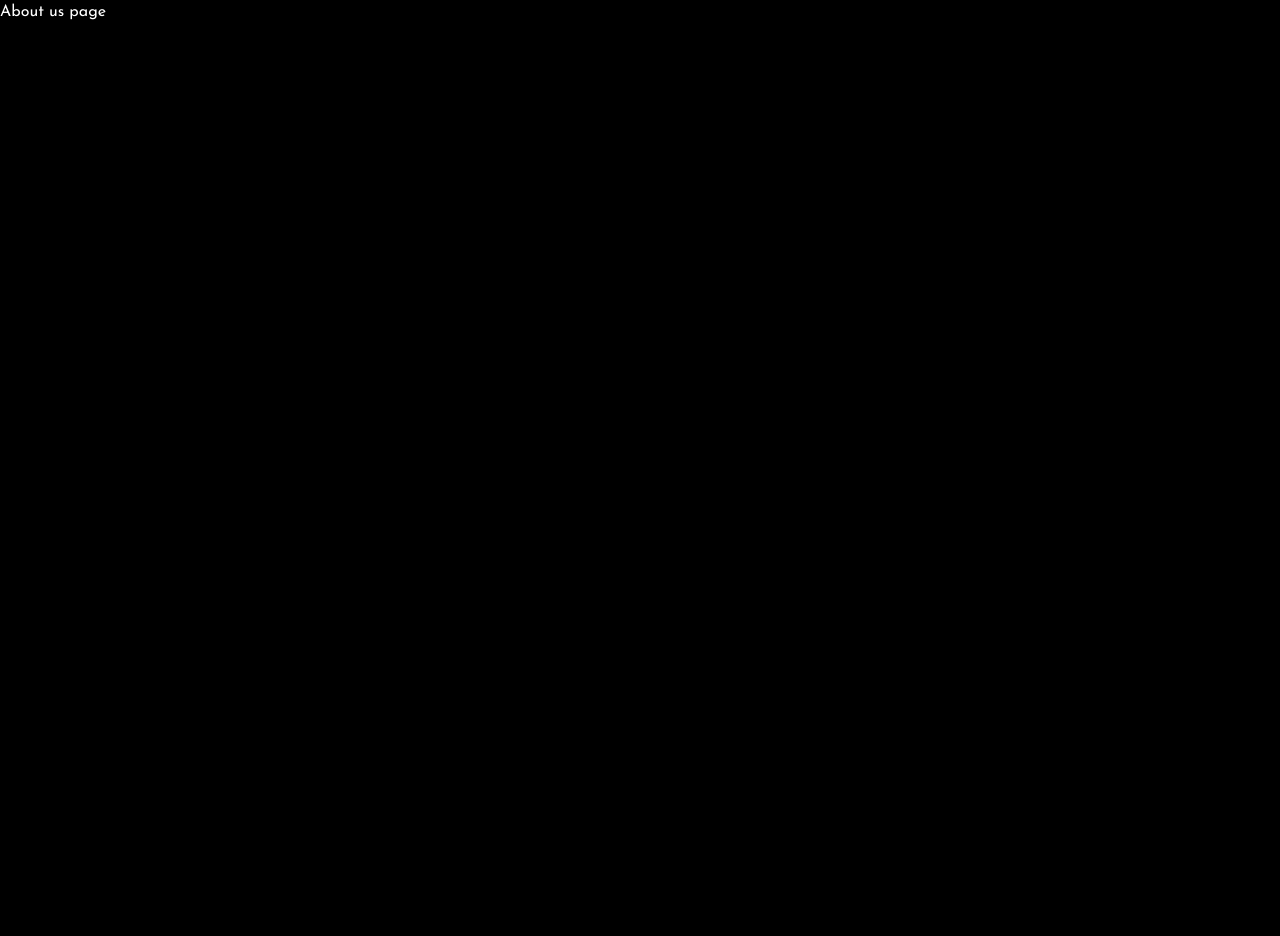
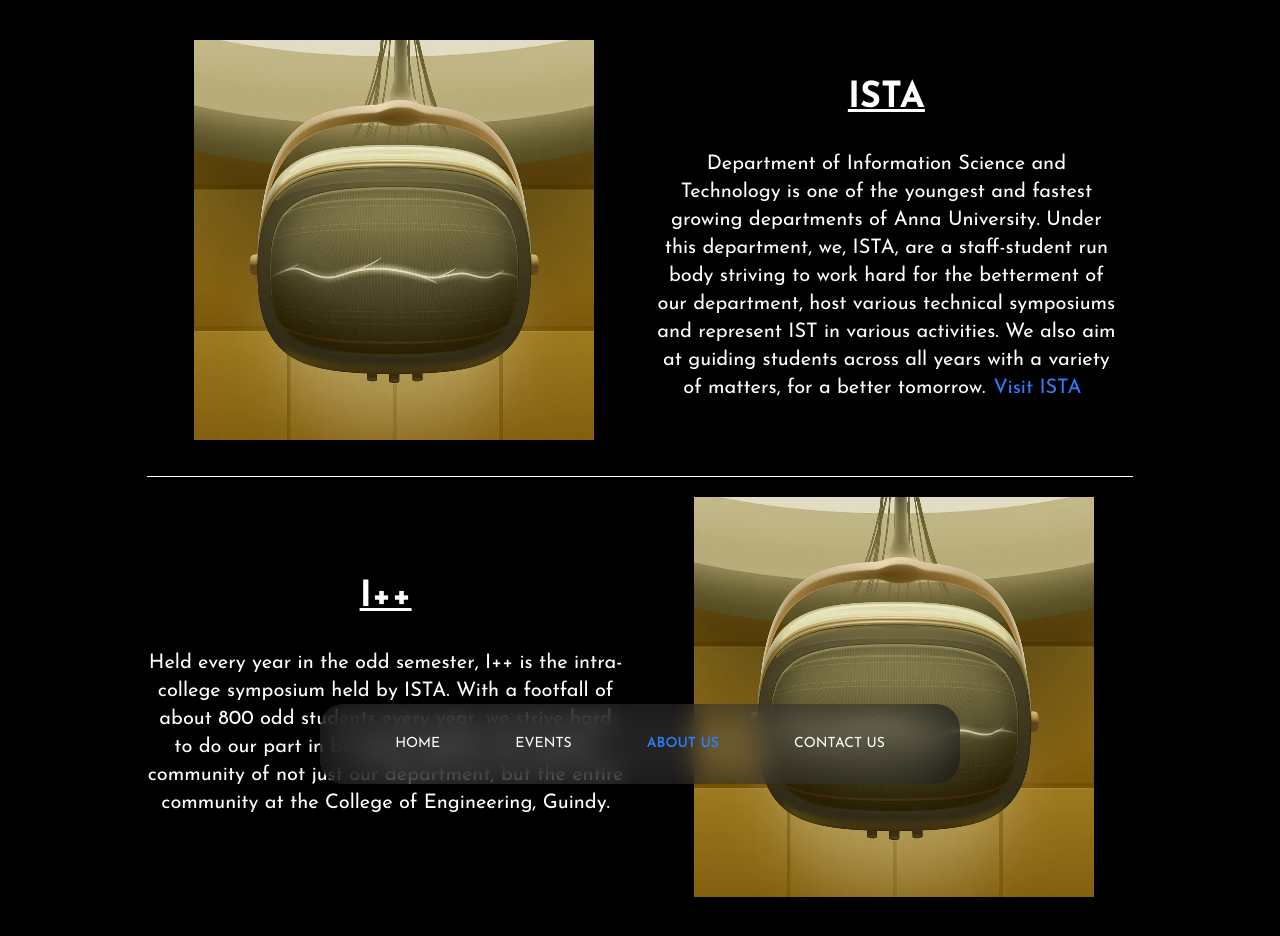
Before and after one commit to Gogul11/IPP-Website, a Next.js app: page /about in a window 1280 px wide. Shown: the top 936 px of the page. Before the commit the page ends 800 px from the top, so only its background shows below. Built offline with nearby package versions, Linux system fonts and the light colour scheme.

Commit message:
partially done

```diff
--- a/app/about/page.tsx
+++ b/app/about/page.tsx
@@ -1,11 +1,50 @@
-import React from 'react';
+import React from "react";
+import Navbar from "@/components/Navbar";
+import { aboutUsContent } from "@/utils/aboutusContent";
 
-const About = () => {
-    return (
-        <div className='text-white'>
-            About us page
-        </div>
-    );
-}
+const AboutUs = () => {
+  return (
+    <div className="h-full w-full bg-black text-white flex flex-col items-center p-6 gap-5 ">
+    	<Navbar style="w-[50%] max-md:w-full fixed bottom-4 max-md:bottom-0 z-50"/>
 
-export default About;
+		<div className="flex  w-[80%] gap-8 items-center justify-center p-4 max-md:flex-col">
+			<div className="w-[50%]  flex justify-center max-md:w-full">
+				<img src="/image.png" className="h-100 w-100" alt="ISTA image" />
+			</div>
+
+			<div className="w-[50%] flex flex-col gap-8 justify-center items-center max-md:w-full ">
+				<p
+					className="lg:text-4xl underline font-bold md:text-3xl text-2xl"
+				>ISTA</p>
+				<p
+					className="lg:text-xl text-center md:text-lg text-md"
+				>{aboutUsContent.content1}
+					<a
+						href="https://istaceg.in/"
+						target="_blank"
+						className="text-blue-500 mx-2 cursor-pointer"
+					>Visit ISTA</a>
+				</p>
+			</div>
+		</div>
+		<hr className="text-white w-[80%]" color="white"/>
+		<div className=" w-[80%] flex flex-row-reverse gap-8 items-center justify-center  pb-32 max-md:flex-col">
+			<div className="w-[50%]  flex justify-center max-md:w-full">
+				<img src="/image.png" className="h-100 w-100" alt="I++ image" />
+			</div>
+
+			<div className="w-[50%] flex flex-col gap-8 justify-center items-center max-md:w-full ">
+				<p
+					className="lg:text-4xl underline font-bold md:text-3xl text-2xl"
+				>I++</p>
+				<p
+					className="lg:text-xl text-center md:text-lg text-md"
+				>{aboutUsContent.content2}</p>
+			</div>
+		</div>
+
+	</div>
+  );
+};
+
+export default AboutUs;
--- a/app/page.tsx
+++ b/app/page.tsx
@@ -15,7 +15,7 @@
 				<p
 					className="text-[200px] max-md:text-7xl max-lg:text-8xl"
 					style={{
-						color: "black",
+						color: "white",
 						textShadow: "0 0 10px white, 0 0 10px white, 0 0 20px white"
 					}}
 				>
@@ -24,7 +24,7 @@
 				<p
 					className="text-9xl max-md:text-7xl max-lg:text-8xl"
 					style={{
-						color: "black",
+						color: "white",
 						textShadow: "0 0 10px white, 0 0 10px white, 0 0 20px white"
 					}}
 				>
--- a/components/Navbar.tsx
+++ b/components/Navbar.tsx
@@ -1,6 +1,7 @@
 'use client'
 
 import Link from "next/link"
+import { usePathname } from "next/navigation"
 import React from "react"
 
 interface props {
@@ -15,11 +16,13 @@
 		{ name : 'CONTACT US', link : '/contact'}
 	]
 
+	const pathname = usePathname()
+
     return (
         <div
 			className={` bg-white/20 h-20 md:rounded-3xl mx-10 max-md:h-15 backdrop-blur-md ${style}`}
 			style={{
-				boxShadow: "1px 0px 73px 8px rgba(0,0,0,0.9) inset"
+				boxShadow: "1px 0px 73px 8px rgba(0,0,0,0.8) inset"
 			}}
 		>
 			<div className="flex justify-evenly h-full items-center">
@@ -27,7 +30,9 @@
 					links.map((item, idx) => (
 						<Link
 							key={idx}
-							className="cursor-pointer max-md:text-xs"
+							className={`cursor-pointer max-md:text-xs text-sm ${
+								pathname === item.link ? "text-blue-500 font-semibold" : "text-white"
+							}`}
 							href={item.link}
 						>
 							{item.name}
--- /dev/null
+++ b/utils/aboutusContent.ts
@@ -0,0 +1,13 @@
+export const aboutUsContent = {
+  content1: `Department of Information Science and Technology is one of the youngest
+  and fastest growing departments of Anna University. Under this department,
+  we, ISTA, are a staff-student run body striving to work hard for the betterment
+  of our department, host various technical symposiums and represent IST in
+  various activities. We also aim at guiding students across all years with a
+  variety of matters, for a better tomorrow.`,
+
+  content2: `Held every year in the odd semester, I++ is the intra-college symposium held
+  by ISTA. With a footfall of about 800 odd students every year, we strive hard
+  to do our part in bringing together the student community of not just our
+  department, but the entire community at the College of Engineering, Guindy.`
+};
```
